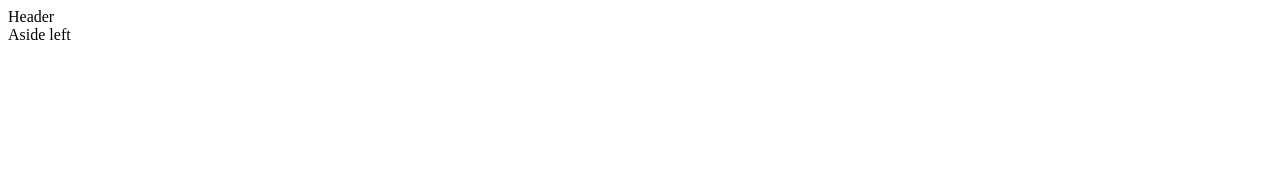
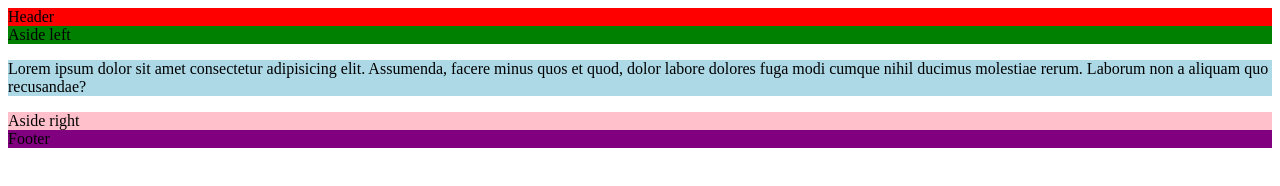
Before and after one commit to kacpro9/kacpro9.github.io, a plain HTML site: page layout-flex/index.html in a window 1280 px wide. Drawn offline with Linux system fonts and the light colour scheme.

```diff
--- a/layout-flex/css/style.css
+++ b/layout-flex/css/style.css
@@ -7,7 +7,7 @@
 .asideFirst{
     background-color: green;
 }
-.section{
+.paragraph{
     background-color: lightblue;
 }
 .asideSecond{
--- a/layout-flex/index.html
+++ b/layout-flex/index.html
@@ -7,8 +7,12 @@
     <title>Document</title>
 </head>
 <body>
-    <header>Header</header>
-    <aside>Aside left</aside>
-
+    <header class="header">Header</header>
+    <aside class="asideFirst">Aside left</aside>
+        <p class="paragraph">
+            Lorem ipsum dolor sit amet consectetur adipisicing elit. Assumenda, facere minus quos et quod, dolor labore dolores fuga modi cumque nihil ducimus molestiae rerum. Laborum non a aliquam quo recusandae?
+        </p>
+    <aside class="asideSecond">Aside right</aside>
+    <footer class="footer">Footer</footer>
 </body>
 </html>
```
